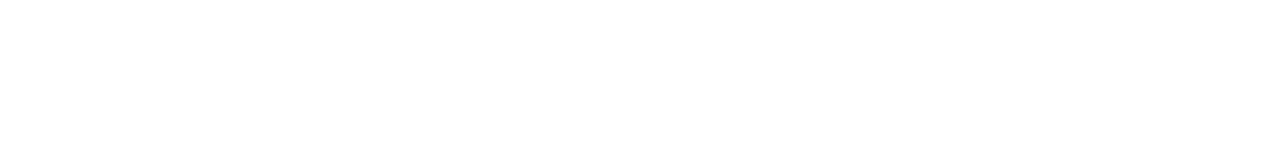
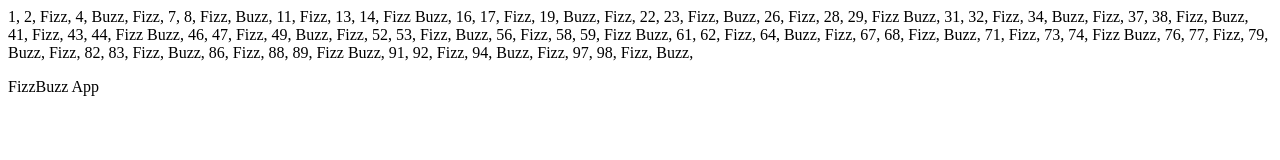
Before and after one commit to dtkeppler/fizz-buzz, a plain HTML site: page index.html in a window 1280 px wide. Drawn offline with Linux system fonts and the light colour scheme.

Commit message:
completed program

```diff
--- a/index.html
+++ b/index.html
@@ -8,6 +8,9 @@
 </head>
 <body>
 
+<p>FizzBuzz App
+	<span id="printFizzBuzz"></span>
+</p>
 
 </body>
 </html>
--- a/js/app.js
+++ b/js/app.js
@@ -1,14 +1,14 @@
 for (var fizzBuzz = 1; fizzBuzz <= 100; fizzBuzz++) {
 	if (fizzBuzz % 5 === 0 && fizzBuzz % 3 === 0) {
-		console.log("Fizz Buzz");
+		document.write("Fizz Buzz" + ", ");
 	}
 	else if (fizzBuzz % 5 === 0) {
-		console.log("Buzz");
+		document.write("Buzz" + ", ");
 	}
 	else if (fizzBuzz % 3 === 0) {
-		console.log("Fizz");
+		document.write("Fizz" + ", ");
 	}
 	else {
-		console.log(fizzBuzz);
+		document.write(fizzBuzz + ", ");
 	}
 }
```
